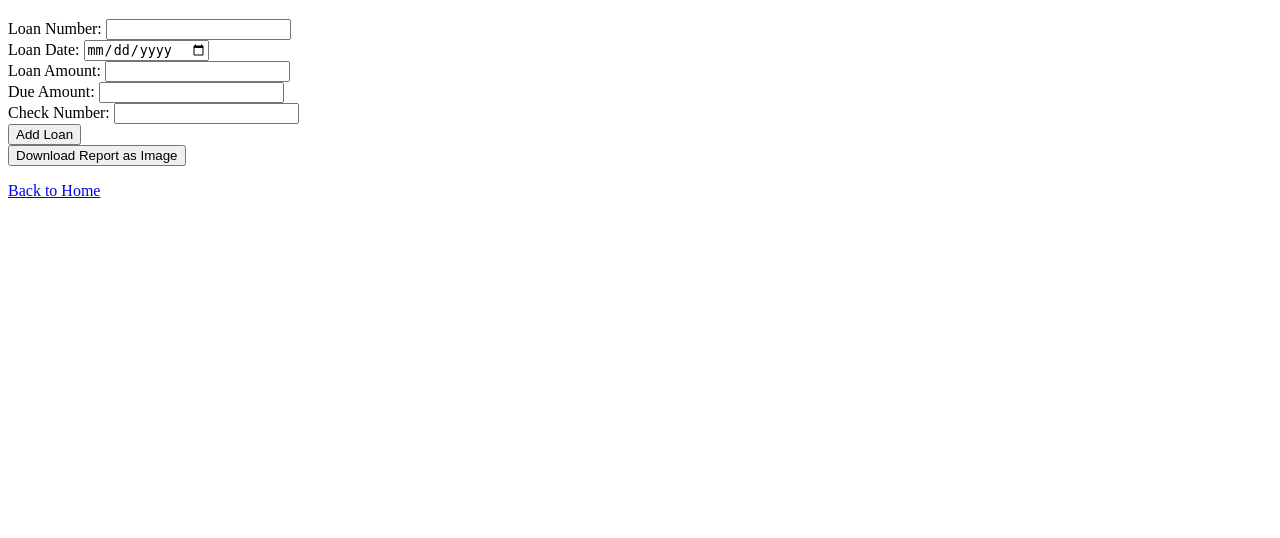
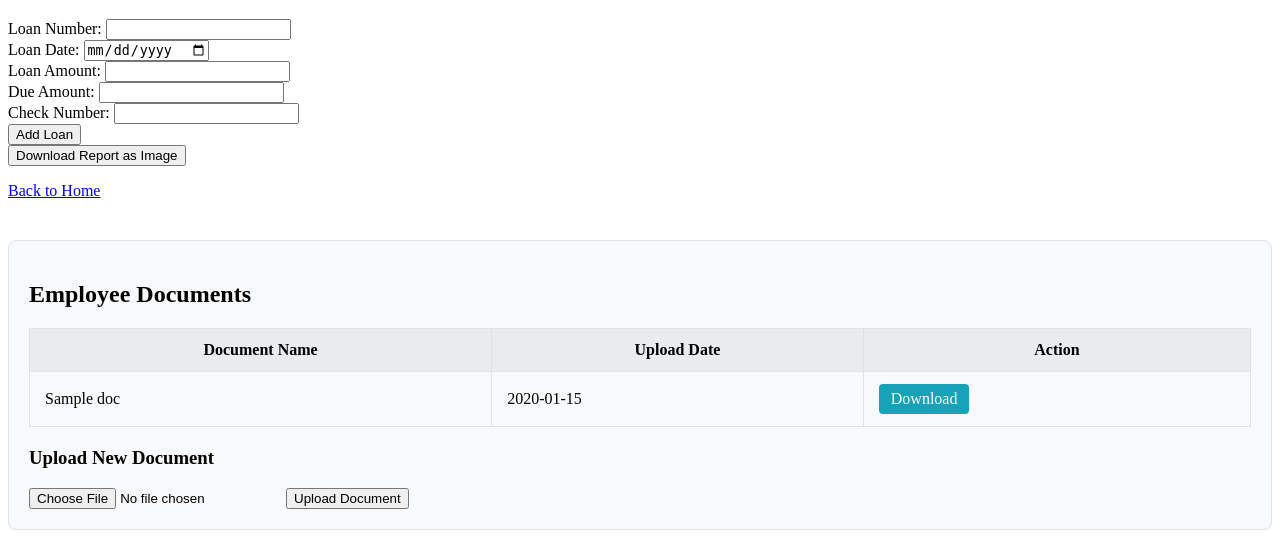
Before and after one commit to UdithaHerath/BOI_WB_project, a Flask app: template templates/dashboard.html in a window 1280 px wide. Shown: the part 394-932 px from the top of the page. Before the commit the page ends 592 px from the top, so only its background shows below. Run offline with Flask 3, Linux system fonts and the light colour scheme; the template is opened without the code that fills it: most values are stand-ins (such as "Sample title", 1, 10 or a date in 2020).

Commit message:
file upload section updated

```diff
--- a/app.py
+++ b/app.py
@@ -1,8 +1,10 @@
 from flask import Flask, render_template, request, redirect, url_for, send_from_directory
-from database import Session, Employee, Contribution, Loan
+from database import Session, Employee, Contribution, Loan, EmployeeDocument
 import os
 from datetime import datetime
 from pdf_processor import extract_employee_data, save_to_database
+from werkzeug.utils import secure_filename
+from sqlalchemy.orm import joinedload
 
 app = Flask(__name__)
 app.config['UPLOAD_FOLDER'] = 'uploads'
@@ -10,6 +12,10 @@ app.config['ALLOWED_EXTENSIONS'] = {'pdf'}
 
 # Create uploads directory if not exists
 os.makedirs(app.config['UPLOAD_FOLDER'], exist_ok=True)
+
+# Add after UPLOAD_FOLDER config
+app.config['EMPLOYEE_DOCUMENTS_FOLDER'] = 'employee_documents'
+os.makedirs(app.config['EMPLOYEE_DOCUMENTS_FOLDER'], exist_ok=True)
 
 
 # Home Page - Document Upload & Search
@@ -42,7 +48,7 @@ def upload_file():
     return redirect(request.url)
 
 
-# Employee Dashboard
+# Update the employee_dashboard route
 @app.route('/employee')
 def employee_dashboard():
     emp_number = request.args.get('emp_number')
@@ -50,28 +56,31 @@ def employee_dashboard():
         return redirect(url_for('index'))
 
     session = Session()
-    employee = session.query(Employee).filter_by(emp_number=emp_number).first()
+    try:
+        employee = session.query(Employee).options(
+            joinedload(Employee.documents)
+        ).filter_by(emp_number=emp_number).first()
 
-    if not employee:
+        if not employee:
+            return "Employee not found", 404
+
+        # Get contributions grouped by year
+        contributions = session.query(Contribution).filter_by(emp_number=emp_number).all()
+        contributions_by_year = {}
+        for contrib in contributions:
+            if contrib.year not in contributions_by_year:
+                contributions_by_year[contrib.year] = {}
+            contributions_by_year[contrib.year][contrib.month] = contrib.amount
+
+        # Get loans
+        loans = session.query(Loan).filter_by(emp_number=emp_number).all()
+
+        return render_template('dashboard.html',
+                               employee=employee,
+                               contributions=contributions_by_year,
+                               loans=loans)
+    finally:
         session.close()
-        return "Employee not found", 404
-
-    # Get contributions grouped by year
-    contributions = session.query(Contribution).filter_by(emp_number=emp_number).all()
-    contributions_by_year = {}
-    for contrib in contributions:
-        if contrib.year not in contributions_by_year:
-            contributions_by_year[contrib.year] = {}
-        contributions_by_year[contrib.year][contrib.month] = contrib.amount
-
-    # Get loans
-    loans = session.query(Loan).filter_by(emp_number=emp_number).all()
-    session.close()
-
-    return render_template('dashboard.html',
-                           employee=employee,
-                           contributions=contributions_by_year,
-                           loans=loans)
 
 
 # Add Loan
@@ -146,6 +155,52 @@ def filter_loans():
                            end_date=end_date)
 
 
+# Update the upload_employee_document function
+@app.route('/upload_employee_document/<emp_number>', methods=['POST'])
+def upload_employee_document(emp_number):
+    if 'document' not in request.files:
+        return redirect(url_for('employee_dashboard', emp_number=emp_number))
+
+    file = request.files['document']
+    if file.filename == '':
+        return redirect(url_for('employee_dashboard', emp_number=emp_number))
+
+    if file:
+        # Secure filename and create unique path
+        filename = secure_filename(file.filename)
+        unique_filename = f"{datetime.now().strftime('%Y%m%d%H%M%S')}_{filename}"
+        save_path = os.path.join(app.config['EMPLOYEE_DOCUMENTS_FOLDER'], unique_filename)
+        file.save(save_path)
+
+        # Save to database
+        session = Session()
+        try:
+            new_doc = EmployeeDocument(
+                emp_number=emp_number,
+                document_name=filename,
+                file_path=unique_filename
+            )
+            session.add(new_doc)
+            session.commit()
+        except Exception as e:
+            session.rollback()
+            print(f"Error saving document: {str(e)}")
+        finally:
+            session.close()
+
+    return redirect(url_for('employee_dashboard', emp_number=emp_number))
+
+
+# Employee Document Download
+@app.route('/download_employee_document/<filename>')
+def download_employee_document(filename):
+    return send_from_directory(
+        app.config['EMPLOYEE_DOCUMENTS_FOLDER'],
+        filename,
+        as_attachment=True
+    )
+
+
 # ===== END NEW ROUTES =====
 
 if __name__ == '__main__':
--- a/templates/dashboard.html
+++ b/templates/dashboard.html
@@ -93,5 +93,83 @@
 
     <button onclick="exportAsImage()">Download Report as Image</button>
     <p><a href="/">Back to Home</a></p>
+
+<!-- Add this section anywhere in dashboard.html -->
+<div class="documents-section">
+    <h2>Employee Documents</h2>
+
+    {% if employee.documents %}
+        <table class="documents-table">
+            <thead>
+                <tr>
+                    <th>Document Name</th>
+                    <th>Upload Date</th>
+                    <th>Action</th>
+                </tr>
+            </thead>
+            <tbody>
+                {% for doc in employee.documents %}
+                    <tr>
+                        <td>{{ doc.document_name }}</td>
+                        <td>{{ doc.upload_date.strftime('%Y-%m-%d') }}</td>
+                        <td>
+                            <a href="/download_employee_document/{{ doc.file_path }}"
+                               class="download-btn">
+                                Download
+                            </a>
+                        </td>
+                    </tr>
+                {% endfor %}
+            </tbody>
+        </table>
+    {% else %}
+        <p>No documents uploaded yet.</p>
+    {% endif %}
+
+    <h3>Upload New Document</h3>
+    <form method="POST" action="/upload_employee_document/{{ employee.emp_number }}"
+          enctype="multipart/form-data">
+        <input type="file" name="document" required>
+        <button type="submit">Upload Document</button>
+    </form>
+</div>
+
+<!-- Add this CSS to the existing style section -->
+<style>
+    .documents-section {
+        margin-top: 40px;
+        padding: 20px;
+        background: #f8f9fa;
+        border-radius: 8px;
+        border: 1px solid #dee2e6;
+    }
+
+    .documents-table {
+        width: 100%;
+        margin-bottom: 20px;
+        border-collapse: collapse;
+    }
+
+    .documents-table th,
+    .documents-table td {
+        padding: 12px 15px;
+        border: 1px solid #dee2e6;
+    }
+
+    .documents-table th {
+        background-color: #e9ecef;
+    }
+
+    .download-btn {
+        display: inline-block;
+        padding: 6px 12px;
+        background: #17a2b8;
+        color: white;
+        text-decoration: none;
+        border-radius: 4px;
+    }
+</style>
+
+
 </body>
 </html>
```
Also changed, not shown: database.py (+21 -4 lines), employee_documents/20250809180650_Screenshot_2025-05-29_015507.png (added), employee_documents/20250809180702_Screenshot_2025-05-29_015507.png (added), employee_documents/20250809180725_Screenshot_2025-05-29_015507.png (added), employee_documents/20250809180940_Screenshot_2025-07-19_213856.png (added), employee_documents/20250809181836_Screenshot_2025-05-16_140826.png (added), fund_tracker.db, 3 other files.
